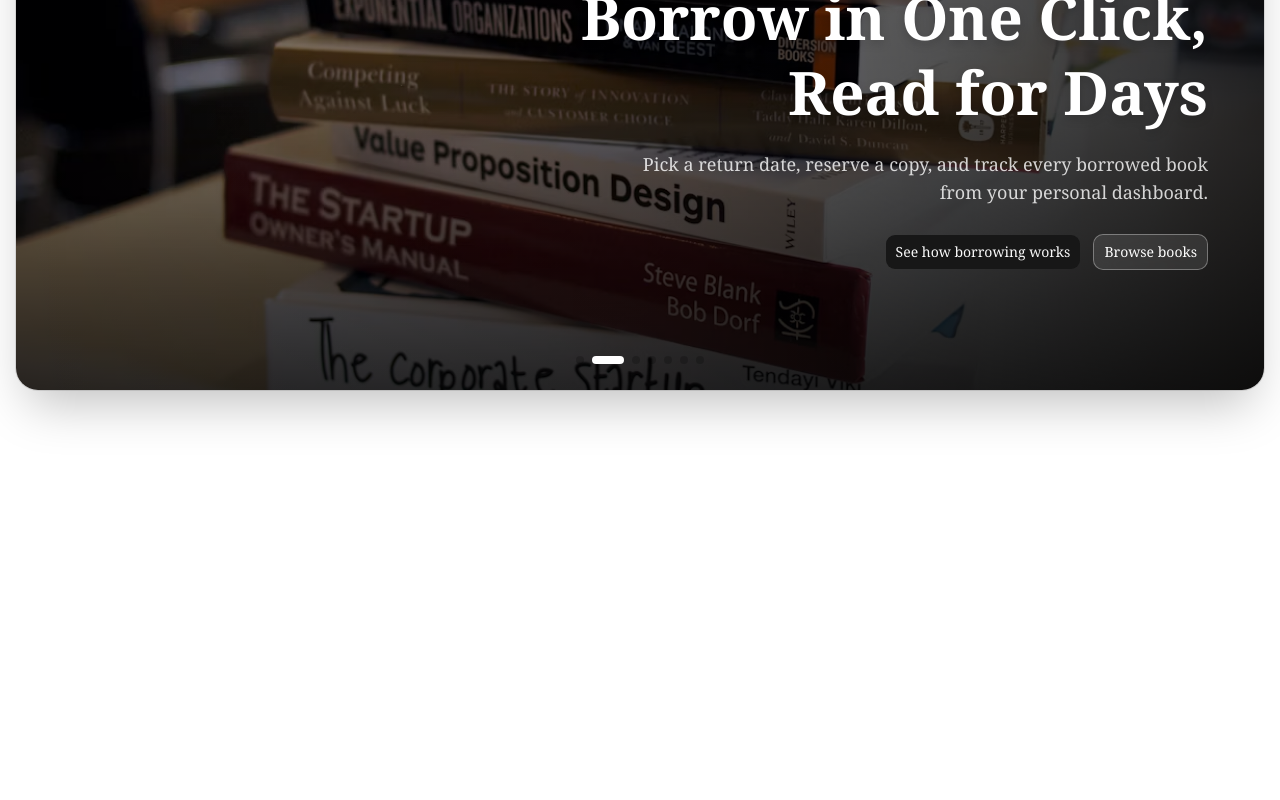
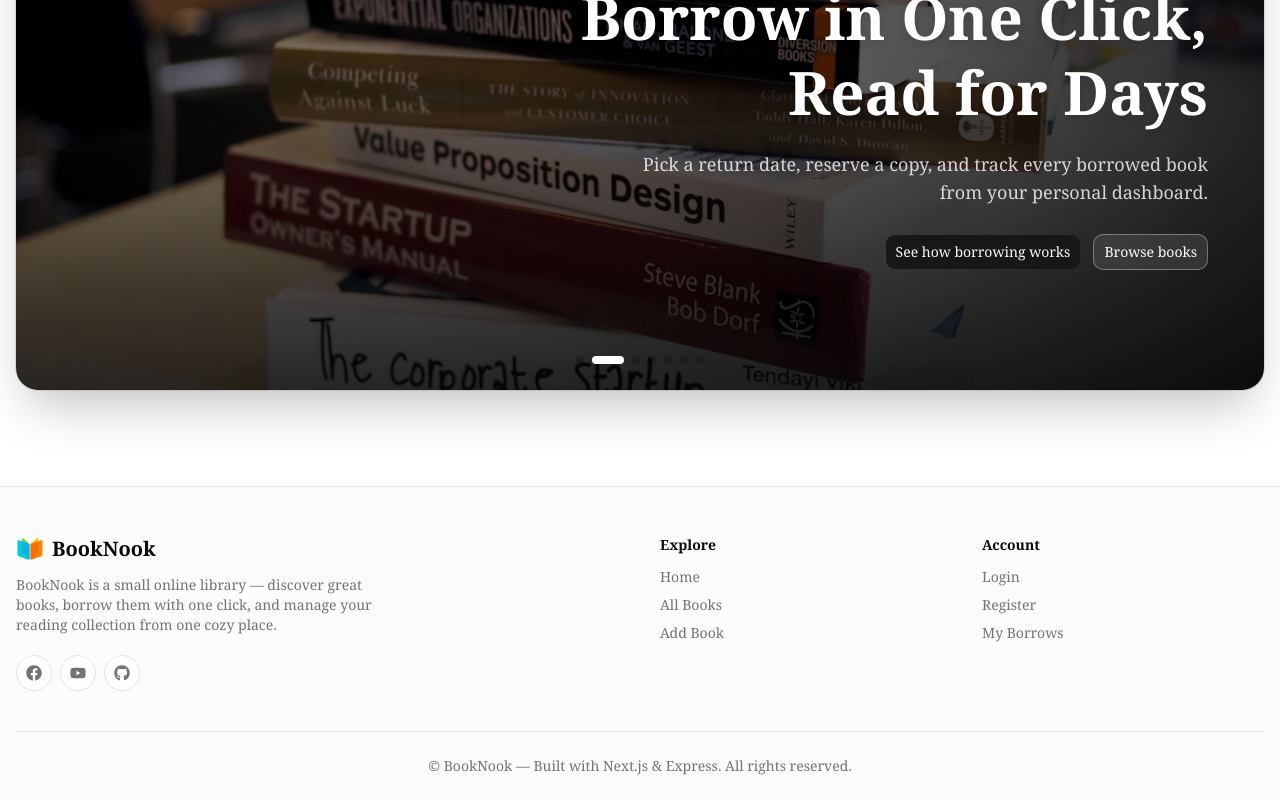
Before and after one commit to sakiburdev/booknook-frontend, a Next.js app: page / in a window 1280 px wide. Shown: the part 319-1119 px from the top of the page. Before the commit the page ends 800 px from the top, so only its background shows below. Built offline with nearby package versions, Linux system fonts and the light colour scheme.

Commit message:
Add Footer component

```diff
--- a/src/app/layout.js
+++ b/src/app/layout.js
@@ -2,6 +2,7 @@ import { Lora } from "next/font/google";
 import { Suspense } from "react";
 import "./globals.css";
 import Navbar from "@/components/layout/Navbar";
+import Footer from "@/components/layout/Footer";
 
 // Lora Font Setup
 const lora = Lora({
@@ -22,6 +23,7 @@ export default function RootLayout({ children }) {
           <main className="flex-1">
             {children}
           </main>
+          <Footer/>
       </body>
     </html>
   );
--- /dev/null
+++ b/src/components/layout/Footer.jsx
@@ -0,0 +1,138 @@
+import Link from "next/link";
+import { FaFacebook, FaGithub, FaYoutube } from "react-icons/fa";
+import Image from "next/image";
+
+const Footer = () => {
+  return (
+    <footer className="mt-16 border-t bg-muted/30">
+      <div className="mx-auto max-w-7xl px-4 pt-12 pb-6">
+        <div className="grid grid-cols-1 gap-10 sm:grid-cols-2 lg:grid-cols-4">
+          {/* Brand information */}
+          <div className="lg:col-span-2">
+            <Link href="/" className="flex w-fit items-center gap-2">
+              <Image
+                src="/logo2.webp"
+                alt="BookNook"
+                width={28}
+                height={28}
+                className="rounded-md"
+              />
+              <span className="text-xl font-bold">BookNook</span>
+            </Link>
+
+            <p className="mt-3 max-w-sm text-sm text-muted-foreground">
+              BookNook is a small online library — discover great books, borrow
+              them with one click, and manage your reading collection from one
+              cozy place.
+            </p>
+
+            {/* Social links */}
+            <div className="mt-5 flex gap-2">
+              <Link
+                href="https://facebook.com"
+                target="_blank"
+                rel="noreferrer"
+                aria-label="Facebook"
+                className="flex size-9 items-center justify-center rounded-full border bg-background text-muted-foreground transition-colors hover:border-primary hover:text-primary"
+              >
+                <FaFacebook className="size-4" />
+              </Link>
+
+              <Link
+                href="https://youtube.com"
+                target="_blank"
+                rel="noreferrer"
+                aria-label="YouTube"
+                className="flex size-9 items-center justify-center rounded-full border bg-background text-muted-foreground transition-colors hover:border-primary hover:text-primary"
+              >
+                <FaYoutube className="size-4" />
+              </Link>
+
+              <Link
+                href="https://github.com"
+                target="_blank"
+                rel="noreferrer"
+                aria-label="GitHub"
+                className="flex size-9 items-center justify-center rounded-full border bg-background text-muted-foreground transition-colors hover:border-primary hover:text-primary"
+              >
+                <FaGithub className="size-4" />
+              </Link>
+            </div>
+          </div>
+
+          {/* Explore links */}
+          <div>
+            <p className="mb-3 text-sm font-semibold">Explore</p>
+
+            <ul className="space-y-2 text-sm text-muted-foreground">
+              <li>
+                <Link href="/" className="transition-colors hover:text-primary">
+                  Home
+                </Link>
+              </li>
+
+              <li>
+                <Link
+                  href="/books"
+                  className="transition-colors hover:text-primary"
+                >
+                  All Books
+                </Link>
+              </li>
+
+              <li>
+                <Link
+                  href="/add-book"
+                  className="transition-colors hover:text-primary"
+                >
+                  Add Book
+                </Link>
+              </li>
+            </ul>
+          </div>
+
+          {/* Account links */}
+          <div>
+            <p className="mb-3 text-sm font-semibold">Account</p>
+
+            <ul className="space-y-2 text-sm text-muted-foreground">
+              <li>
+                <Link
+                  href="/login"
+                  className="transition-colors hover:text-primary"
+                >
+                  Login
+                </Link>
+              </li>
+
+              <li>
+                <Link
+                  href="/register"
+                  className="transition-colors hover:text-primary"
+                >
+                  Register
+                </Link>
+              </li>
+
+              <li>
+                <Link
+                  href="/my-borrows"
+                  className="transition-colors hover:text-primary"
+                >
+                  My Borrows
+                </Link>
+              </li>
+            </ul>
+          </div>
+        </div>
+
+        {/* Copyright */}
+        <p className="border-t mt-10 pt-6 text-center text-sm text-muted-foreground">
+          © BookNook — Built with Next.js & Express. All rights reserved.
+        </p>
+      </div>
+    </footer>
+  );
+};
+
+export default Footer;
--- a/src/components/layout/Navbar.jsx
+++ b/src/components/layout/Navbar.jsx
@@ -15,8 +15,8 @@ const Navbar = () => {
           <Image
             src="/logo2.webp"
             alt="BookNook"
-            width={36}
-            height={36}
+            width={30}
+            height={30}
             className="rounded-md"
           />
           <span className="text-xl font-bold">BookNook</span>
```
